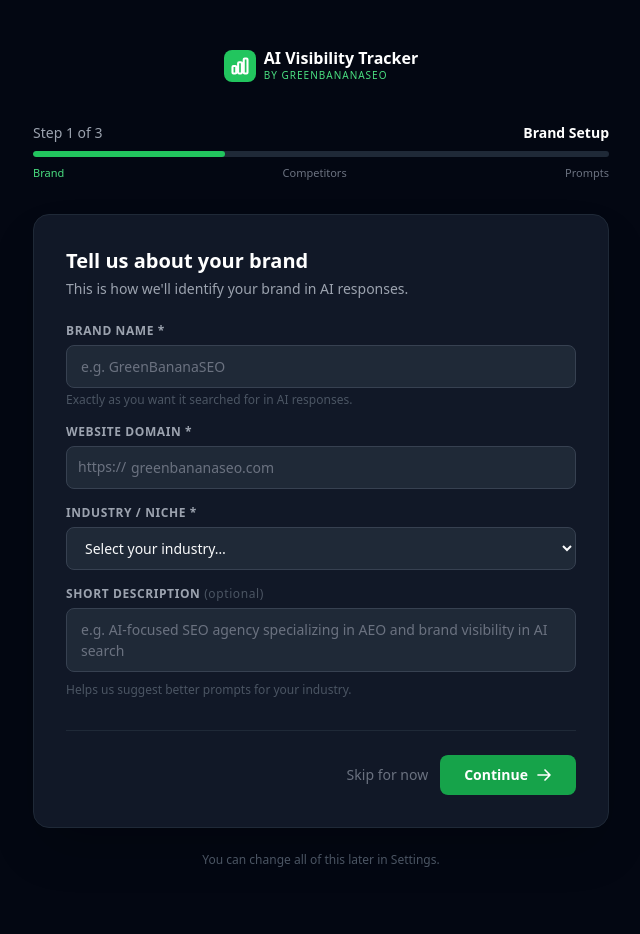
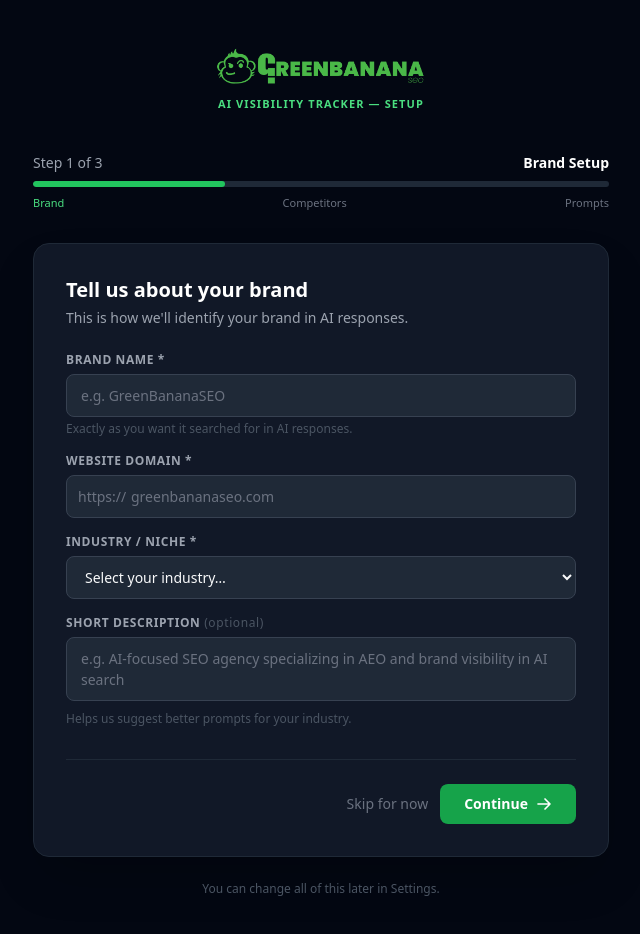
Before and after one commit to kev-roy/aidashboard, a website: page public/setup.html in a window 1280 px wide. Shown: the whole page, without its empty margins (319-959 px from the left). Drawn offline with nearby package versions, Linux system fonts and the light colour scheme.

Commit message:
Add GreenBananaSEO branding — logo in sidebar and setup page
- Horizontal GB logo in sidebar (replaces generic chart icon)
- Circle icon mark as browser favicon
- Setup page uses horizontal logo header
- AI Visibility Tracker subtitle below logo in sidebar

Co-Authored-By: Claude Sonnet 4.6 <noreply@anthropic.com>

```diff
--- a/public/setup.html
+++ b/public/setup.html
@@ -54,16 +54,9 @@
 <body class="bg-gray-950 text-gray-100 min-h-screen flex flex-col items-center justify-center px-4 py-12">
 
   <!-- Logo -->
-  <div class="flex items-center gap-2 mb-10">
-    <div class="w-8 h-8 rounded-lg bg-brand-500 flex items-center justify-center">
-      <svg class="w-5 h-5 text-white" fill="none" viewBox="0 0 24 24" stroke="currentColor" stroke-width="2.5">
-        <path stroke-linecap="round" stroke-linejoin="round" d="M3 13.125C3 12.504 3.504 12 4.125 12h2.25c.621 0 1.125.504 1.125 1.125v6.75C7.5 20.496 6.996 21 6.375 21h-2.25A1.125 1.125 0 013 19.875v-6.75zM9.75 8.625c0-.621.504-1.125 1.125-1.125h2.25c.621 0 1.125.504 1.125 1.125v11.25c0 .621-.504 1.125-1.125 1.125h-2.25a1.125 1.125 0 01-1.125-1.125V8.625zM16.5 4.125c0-.621.504-1.125 1.125-1.125h2.25C20.496 3 21 3.504 21 4.125v15.75c0 .621-.504 1.125-1.125 1.125h-2.25a1.125 1.125 0 01-1.125-1.125V4.125z"/>
-      </svg>
-    </div>
-    <div>
-      <div class="text-base font-bold text-white leading-tight">AI Visibility Tracker</div>
-      <div class="text-[10px] text-brand-400 font-medium tracking-widest uppercase">by GreenBananaSEO</div>
-    </div>
+  <div class="flex flex-col items-center gap-2 mb-10">
+    <img src="/assets/gb-logo-horizontal.png" alt="GreenBananaSEO" class="h-10 w-auto" />
+    <div class="text-[11px] text-brand-400 font-semibold tracking-widest uppercase">AI Visibility Tracker — Setup</div>
   </div>
 
   <!-- Progress bar -->
```
Also changed, not shown: public/index.html (+5 -8 lines), public/assets/gb-circle-logo.png (added), public/assets/gb-icon.png (added), public/assets/gb-logo-horizontal.png (added).
